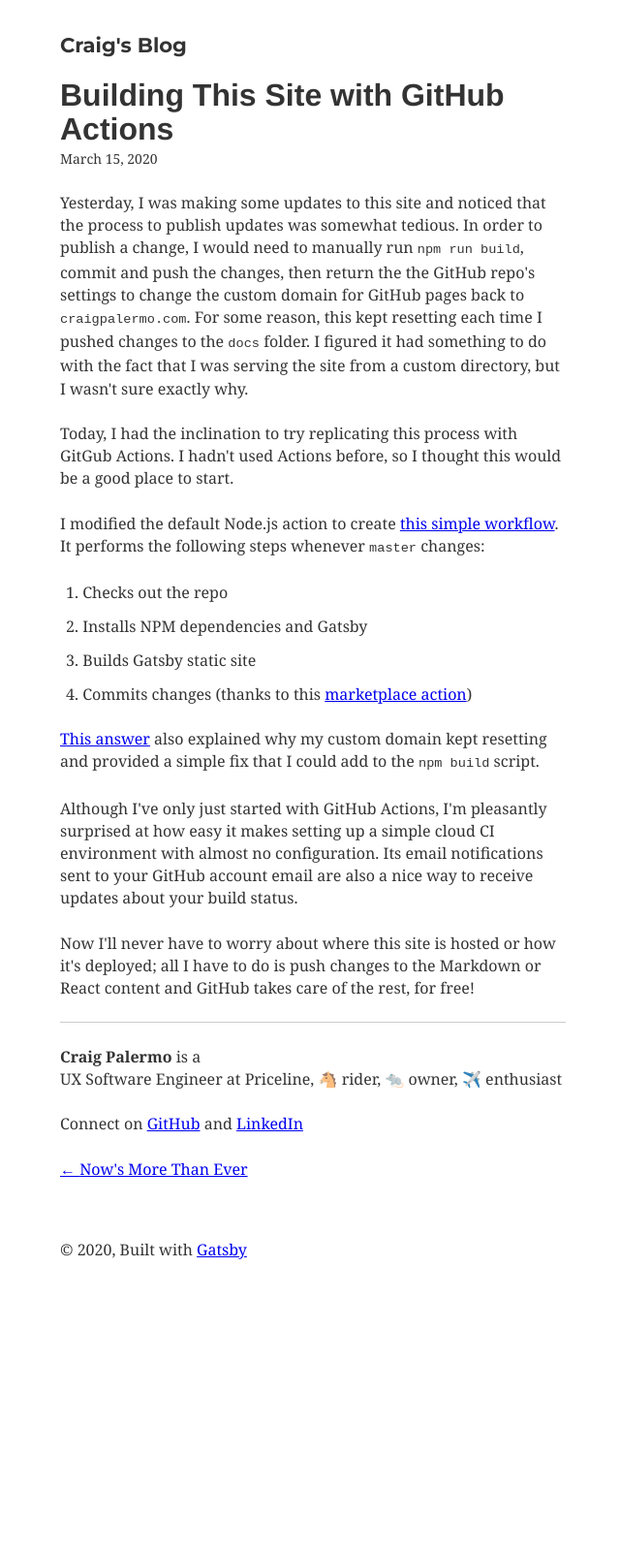
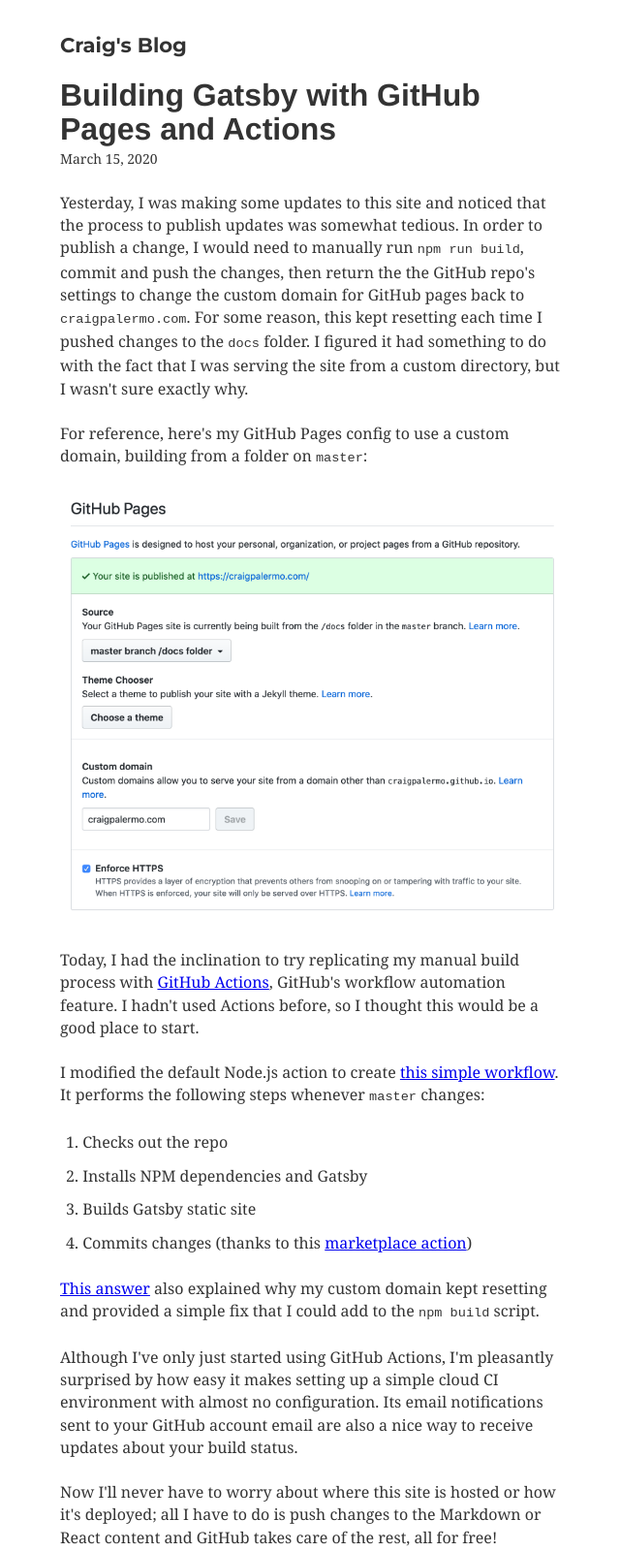
Before and after one commit to unscsprt/unscsprt.github.io, a Gatsby site: page /building-this-site-with-github-actions/ in a window 1280 px wide. Shown: the top 1601 px of the page at 97% size, without its empty margins (317-957 px from the left). Before the commit the page ends 1336 px from the top, so only its background shows below. Built offline with nearby package versions, Linux system fonts and the light colour scheme; Gatsby itself is replaced by a stand-in of ours; some packages are replaced by stand-ins of ours; what typography-theme-ocean-beach would draw is missing.

Commit message:
Improve actions post

```diff
--- a/content/blog/building-this-site-with-github-actions/index.md
+++ b/content/blog/building-this-site-with-github-actions/index.md
@@ -1,5 +1,5 @@
 ---
-title: Building This Site with GitHub Actions
+title: Building Gatsby with GitHub Pages and Actions
 date: "2020-03-15T19:00:00.000Z"
 ---
 
@@ -9,8 +9,12 @@
 some reason, this kept resetting each time I pushed changes to the `docs` folder. I figured it had something to do
 with the fact that I was serving the site from a custom directory, but I wasn't sure exactly why.
 
-Today, I had the inclination to try replicating this process with GitGub Actions. I hadn't used Actions before, so I
-thought this would be a good place to start.
+For reference, here's my GitHub Pages config to use a custom domain, building from a folder on `master`:
+
+![GitHub Pages configuration](gh_pages.png)
+
+Today, I had the inclination to try replicating my manual build process with [GitHub Actions](https://github.com/features/actions),
+GitHub's workflow automation feature. I hadn't used Actions before, so I thought this would be a good place to start.
 
 I modified the default Node.js action to create [this simple workflow](https://github.com/craigpalermo/craigpalermo.com/blob/master/.github/workflows/main.yml).
 It performs the following steps whenever `master` changes:
@@ -23,9 +27,9 @@
 [This answer](https://github.com/gitname/react-gh-pages/issues/19#issuecomment-436148409) also explained why my
 custom domain kept resetting and provided a simple fix that I could add to the `npm build` script.
 
-Although I've only just started with GitHub Actions, I'm pleasantly surprised at how easy it makes setting up
+Although I've only just started using GitHub Actions, I'm pleasantly surprised by how easy it makes setting up
 a simple cloud CI environment with almost no configuration. Its email notifications sent to your GitHub
 account email are also a nice way to receive updates about your build status.
 
 Now I'll never have to worry about where this site is hosted or how it's deployed; all I have to do is push
-changes to the Markdown or React content and GitHub takes care of the rest, for free!
+changes to the Markdown or React content and GitHub takes care of the rest, all for free!
```
